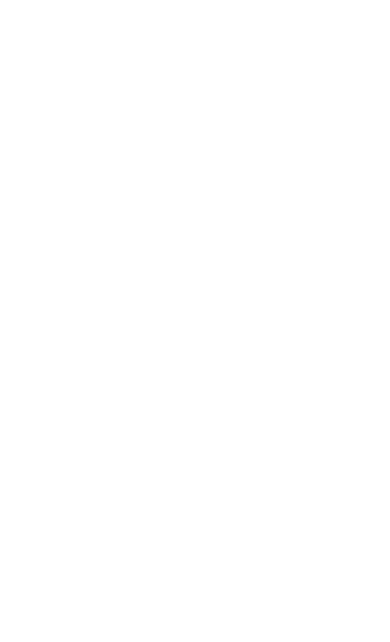
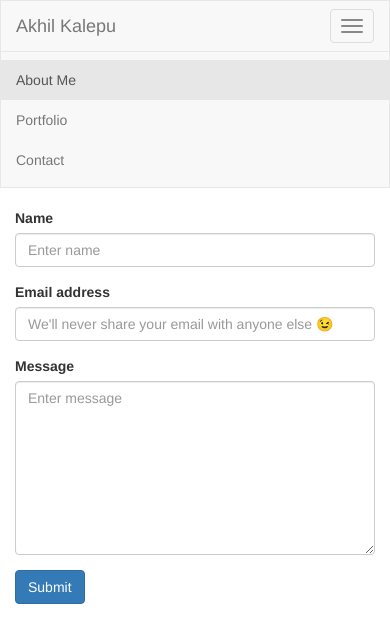
Before and after one commit to akhilkalepu/Bootstrap-Portfolio, a plain HTML site: page contact.html in a window 390 px wide. Drawn offline with nearby package versions, Linux system fonts and the light colour scheme.

Commit message:
initial site files

```diff
--- a/bootstrap-portfolio.css
+++ b/bootstrap-portfolio.css
@@ -1,3 +1,21 @@
-.img-responsive {
+.body {
 
 }
+    .body img {
+        margin: 15px;
+    }
+    .body p {
+        margin: 15px;
+    }
+
+.column {
+    margin: 15px;
+}
+
+form {
+    margin: 15px;
+}
+
+.emailHelp {
+    margin: 15px;
+}
--- a/contact.html
+++ b/contact.html
@@ -0,0 +1,64 @@
+<!DOCTYPE html>
+<html>
+
+<head>
+
+    <title>Akhil Kalepu</title>
+    <meta charset="UTF-8">
+    <link rel="stylesheet" href="https://maxcdn.bootstrapcdn.com/bootstrap/3.3.7/css/bootstrap.min.css" integrity="sha384-BVYiiSIFeK1dGmJRAkycuHAHRg32OmUcww7on3RYdg4Va+PmSTsz/K68vbdEjh4u"
+        crossorigin="anonymous">
+    <link rel="stylesheet" type="text/css" href="bootstrap-portfolio.css">
+</head>
+
+<nav class="navbar navbar-default">
+    <div class="container-fluid">
+
+        <div class="navbar-header">
+            <button type="button" class="navbar-toggle" data-toggle="collapse" data-target="#navbar" aria-expanded="true" aria-controls="navbar">
+                <span class="sr-only">Toggle navigation</span>
+                <span class="icon-bar"></span>
+                <span class="icon-bar"></span>
+                <span class="icon-bar"></span>
+            </button>
+            <a class="navbar-brand" href="#">Akhil Kalepu</a>
+        </div>
+
+        <div id="navbar" class="navbar-collapse collapse in" aria-expanded="true" style="">
+            <ul class="nav navbar-nav">
+                <li class="active">
+                    <a href="#">About Me</a>
+                </li>
+                <li>
+                    <a href="#">Portfolio</a>
+                </li>
+                <li>
+                    <a href="#">Contact</a>
+                </li>
+            </ul>
+        </div>
+        <!--/.nav-collapse -->
+    </div>
+    <!--/.container-fluid -->
+</nav>
+
+<body>
+
+    <form>
+        <div class="form-group">
+            <label for="contactName">Name</label>
+            <input type="text" class="form-control" id="emailAddress" aria-describedby="emailHelp" placeholder="Enter name">
+        </div>
+        <div class="form-group">
+            <label for="emailAddress">Email address</label>
+            <input type="email" class="form-control" id="emailAddress" aria-describedby="emailHelp" placeholder="We'll never share your email with anyone else 😉">
+        </div>
+        <div class="form-group">
+            <label for="contactMessage">Message</label>
+            <textarea class="form-control" id="contactMessage" rows="8" placeholder="Enter message"></textarea>
+        </div>
+        <button type="submit" class="btn btn-primary">Submit</button>
+    </form>
+
+</body>
+
+</html>
```
Also changed, not shown: index.html (+6 -3 lines), portfolio.html (+48 -0 lines).
